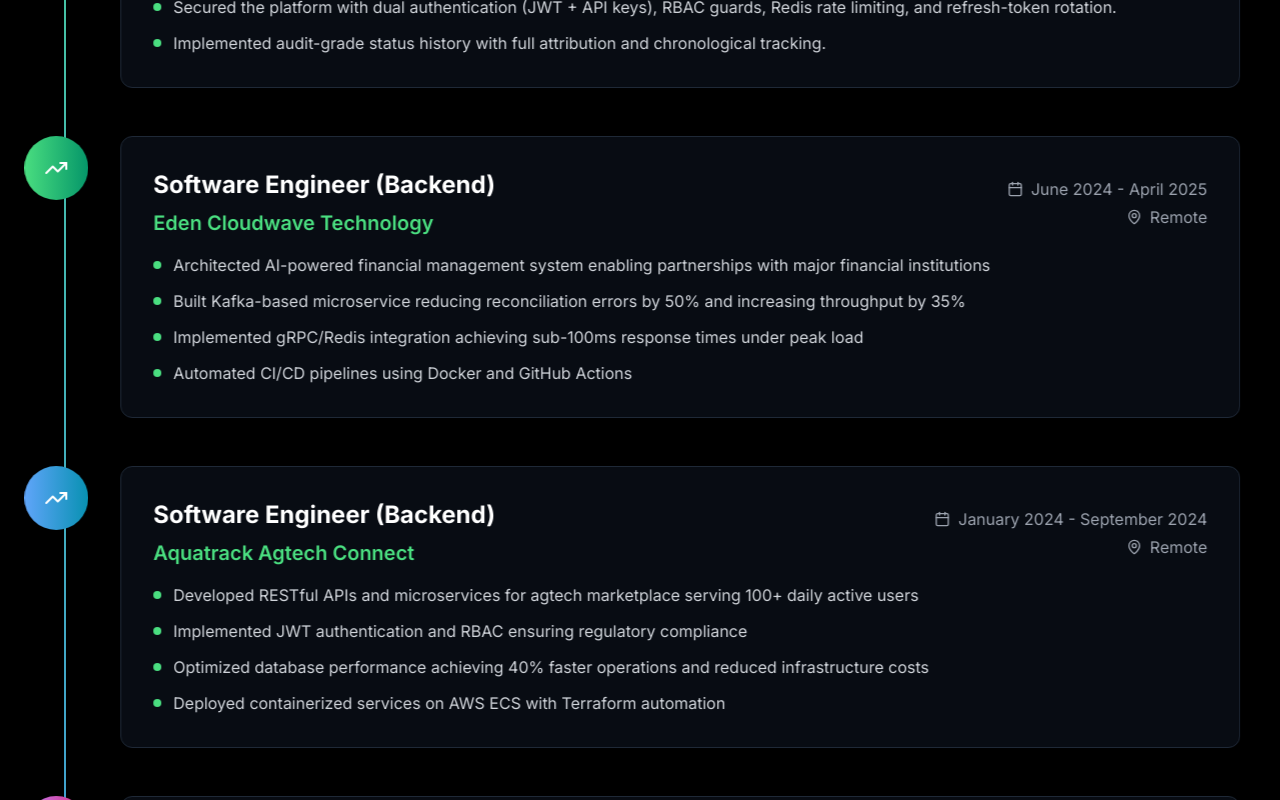
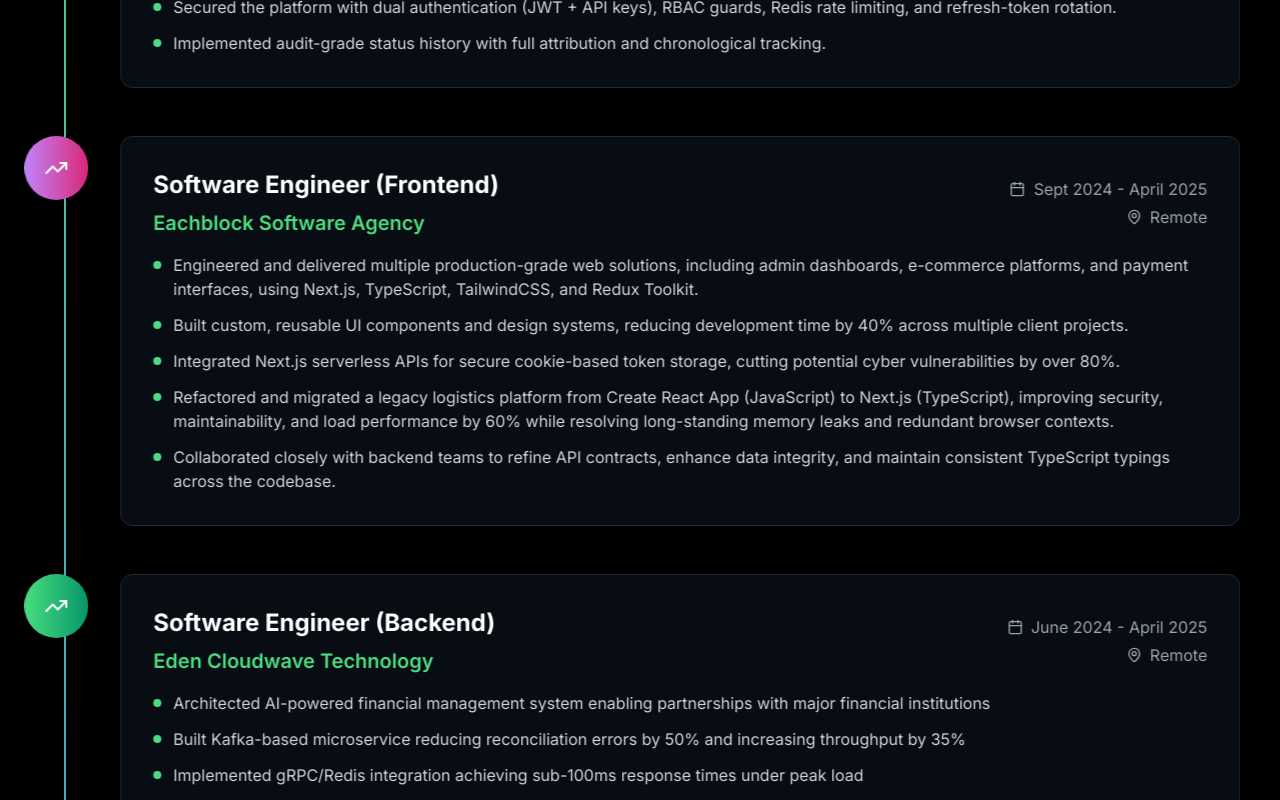
Before and after one commit to Vix1209/me, a Next.js app: page / in a window 1280 px wide. Shown: the part 3300-4100 px from the top of the page. Built offline with nearby package versions, Linux system fonts and the light colour scheme.

Commit message:
another update

```diff
--- a/components/experience.tsx
+++ b/components/experience.tsx
@@ -34,6 +34,21 @@
       "Implemented audit-grade status history with full attribution and chronological tracking.",
     ],
     color: "from-blue-400 to-cyan-600",
+    type: "work",
+  },
+  {
+    title: "Software Engineer (Frontend)",
+    company: "Eachblock Software Agency",
+    period: "Sept 2024 - April 2025",
+    location: "Remote",
+    achievements: [
+      "Engineered and delivered multiple production-grade web solutions, including admin dashboards, e-commerce platforms, and payment interfaces, using Next.js, TypeScript, TailwindCSS, and Redux Toolkit.",
+      "Built custom, reusable UI components and design systems, reducing development time by 40% across multiple client projects.",
+      "Integrated Next.js serverless APIs for secure cookie-based token storage, cutting potential cyber vulnerabilities by over 80%.",
+      "Refactored and migrated a legacy logistics platform from Create React App (JavaScript) to Next.js (TypeScript), improving security, maintainability, and load performance by 60% while resolving long-standing memory leaks and redundant browser contexts.",
+      "Collaborated closely with backend teams to refine API contracts, enhance data integrity, and maintain consistent TypeScript typings across the codebase.",
+    ],
+    color: "from-purple-400 to-pink-600",
     type: "work",
   },
   {
```
